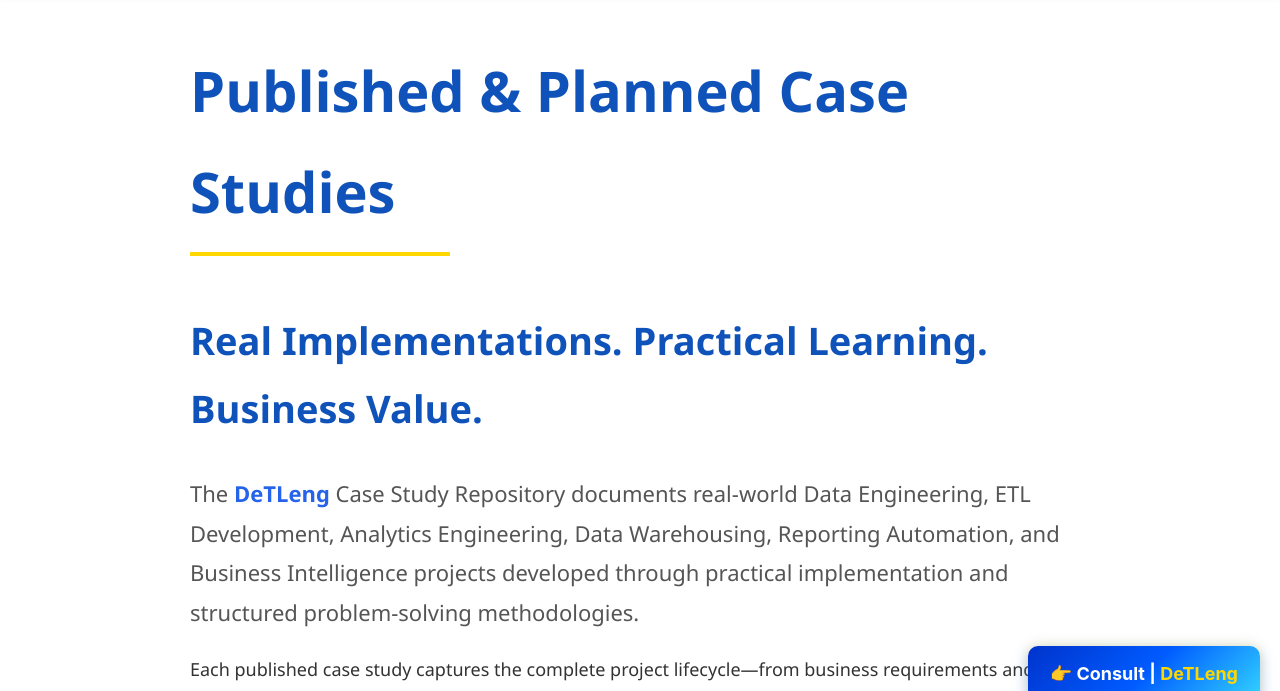
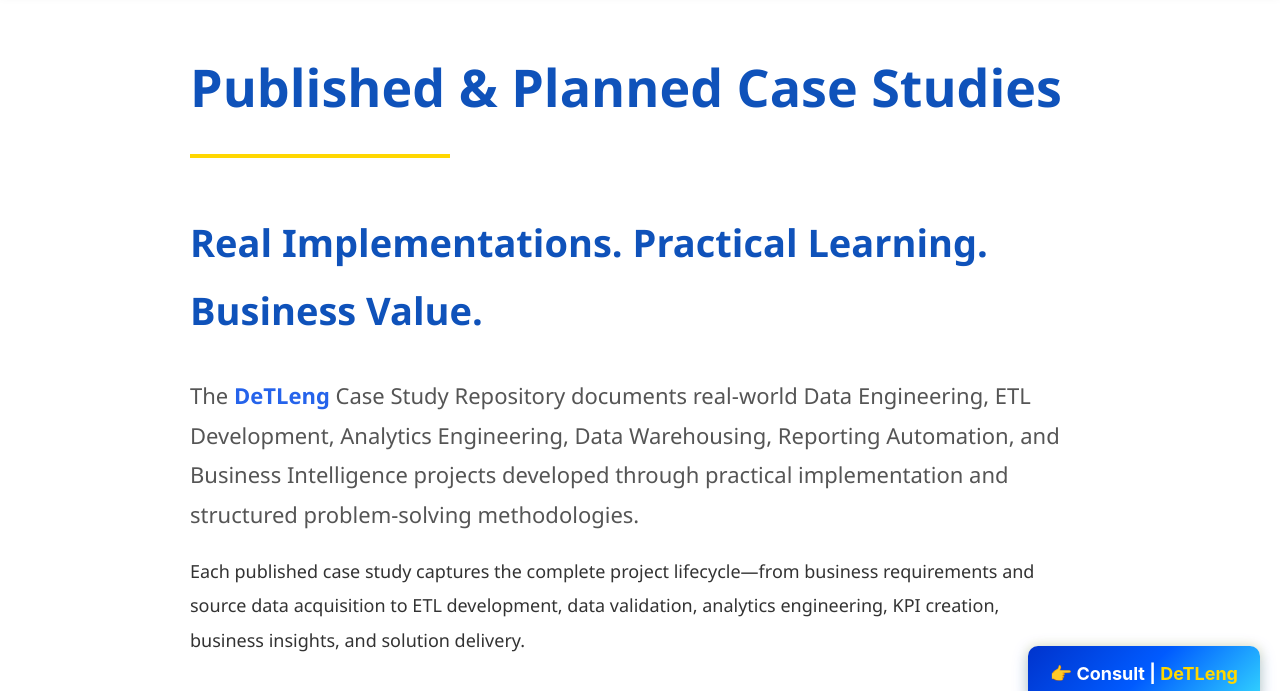
Before and after one commit to Navid-Ishaq/detleng-case-studies, a plain HTML site: page case-studies.html in a window 1280 px wide. Shown: the part 78-769 px from the top of the page. Drawn offline with Linux system fonts and the light colour scheme.

Commit message:
Update case-studies.html

```diff
--- a/case-studies.html
+++ b/case-studies.html
@@ -457,7 +457,7 @@ h1{
 
 
 
-<h1 style="font-size:56px;color:#0F52BA;margin-bottom:10px;">
+<h1 style="color:#0F52BA;">
 Published & Planned Case Studies
 </h1>
 
```
